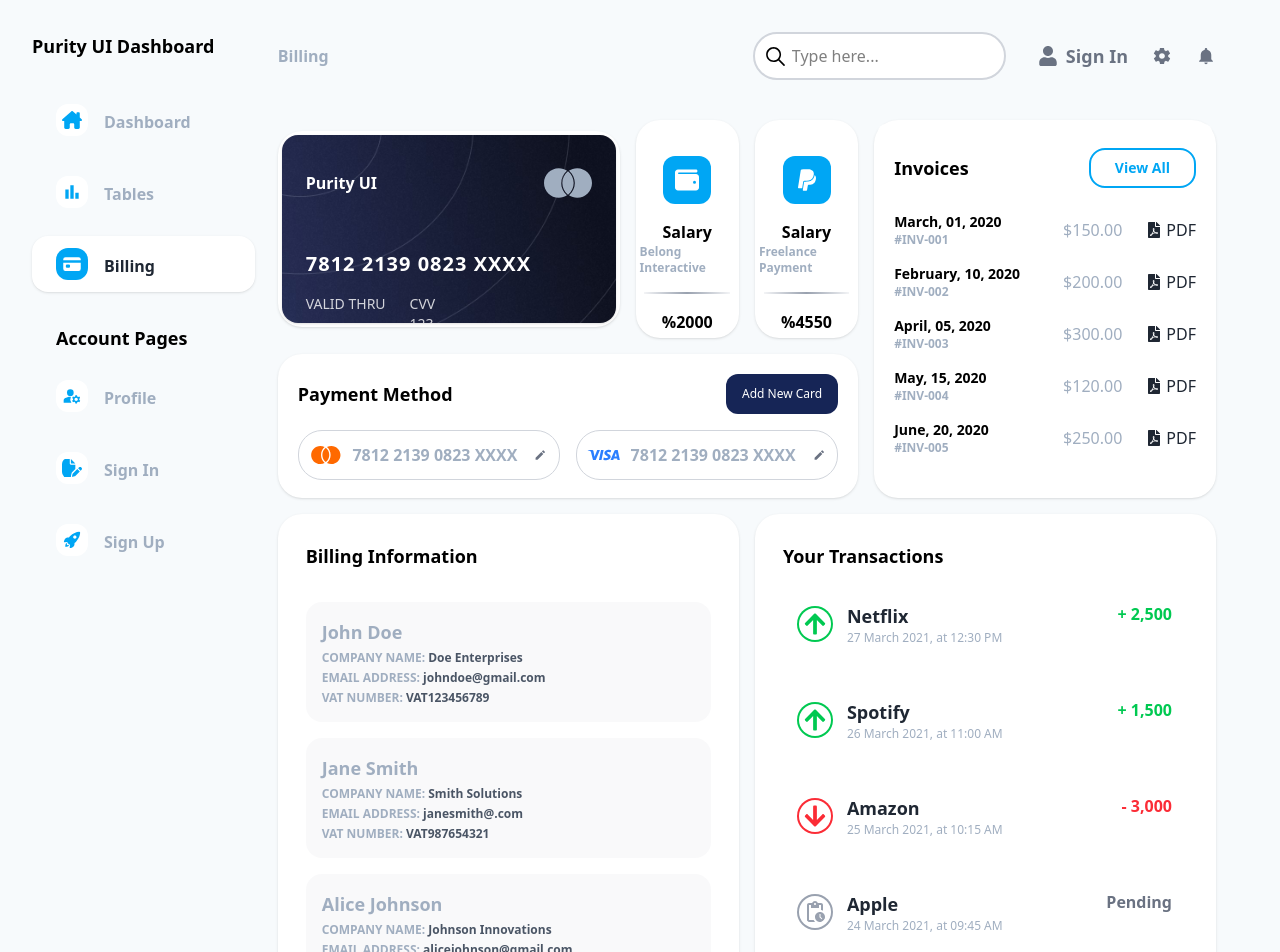
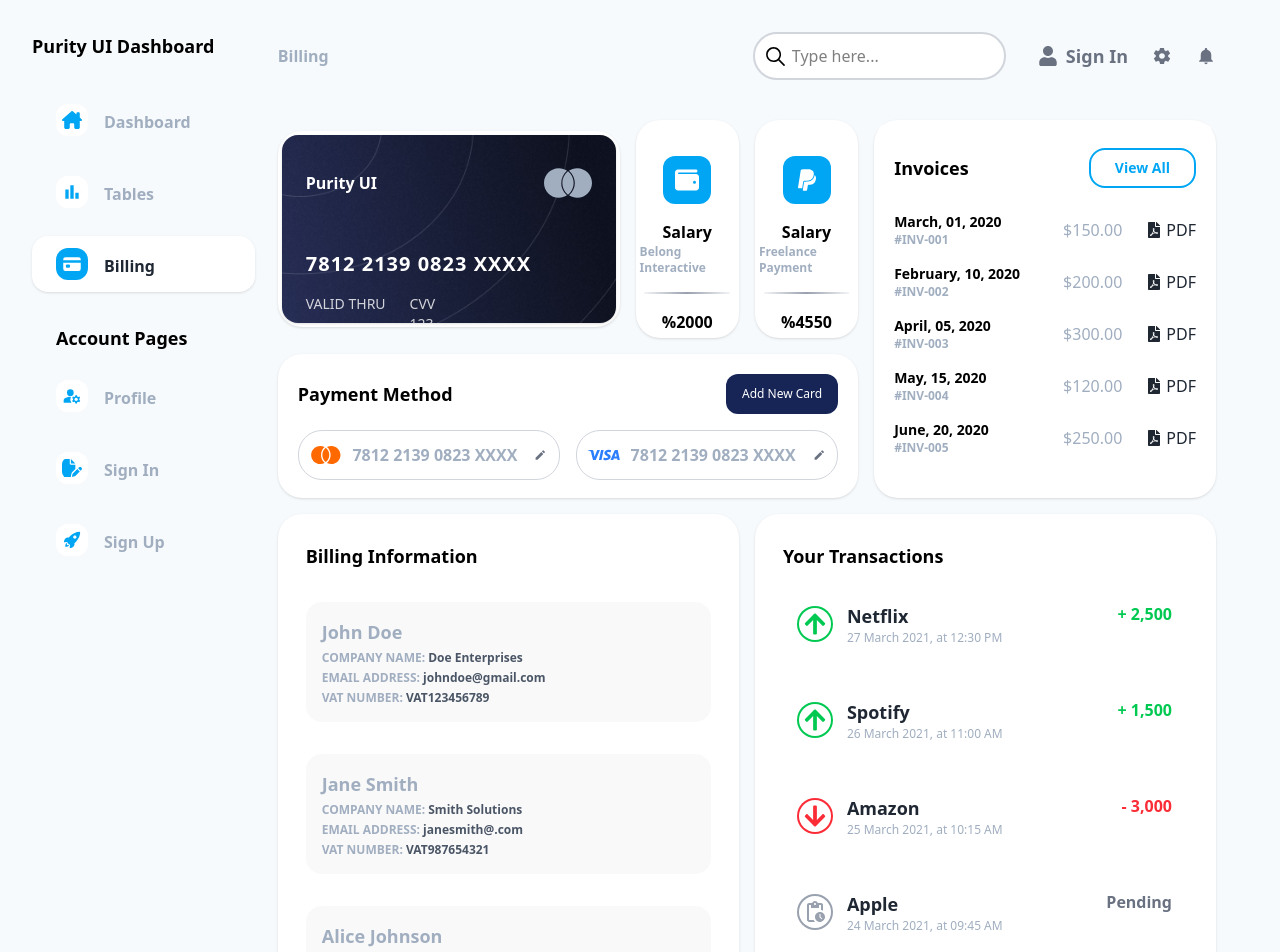
Before and after one commit to msanchariii/purity-dashboard, a Next.js app: page /billing in a window 1280 px wide. Shown: the top 952 px of the page. Built offline with nearby package versions, Linux system fonts and the light colour scheme.

Commit message:
Update margin in BillingInformation component for improved spacing

```diff
--- a/src/components/billing/BillingInformation.tsx
+++ b/src/components/billing/BillingInformation.tsx
@@ -36,7 +36,7 @@
                 {billingInformationPlaceholder.map((info, index) => (
                     <div
                         key={index}
-                        className="p-4 mb-4 bg-gray-100/50 rounded-2xl text-xs font-medium space-y-1 text-dhusor"
+                        className="p-4 mb-8 bg-gray-100/50 rounded-2xl text-xs font-medium space-y-1 text-dhusor"
                     >
                         <h3 className="text-lg text-dhusor font-bold">
                             {info.name}
```
